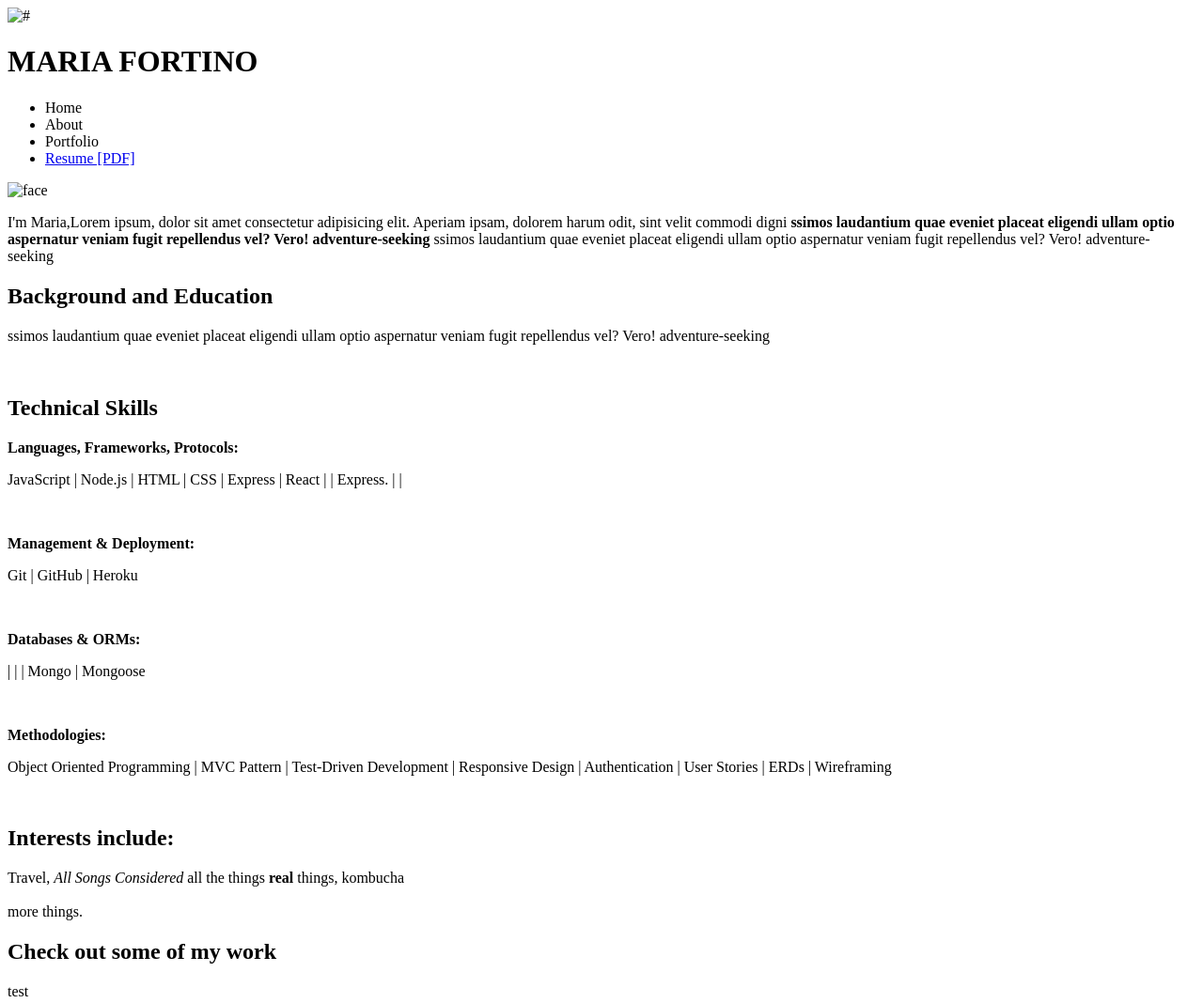
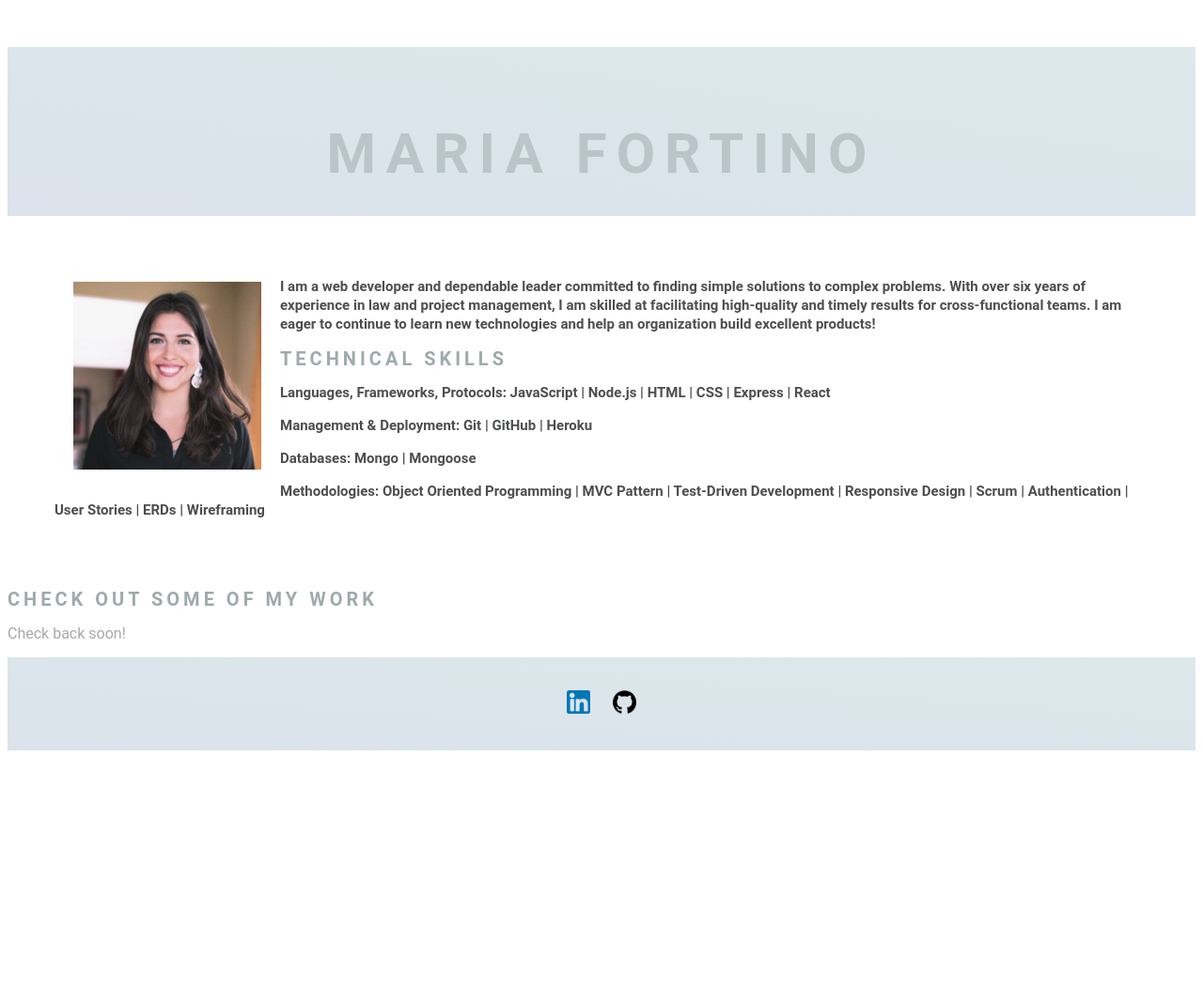
Before and after one commit to mdfortino/portfolio, a plain HTML site: page index.html in a window 1280 px wide. Shown: the top 1068 px of the page at 94% size. After the commit the page ends 829 px from the top, so only its background shows below. Drawn offline with Linux system fonts and the light colour scheme.

Commit message:
change layout

```diff
--- a/index.html
+++ b/index.html
@@ -1,128 +1,50 @@
 <!DOCTYPE html>
 <html lang="en">
+
 <head>
    <title>Maria Fortino</title>
    <link href="https://fonts.googleapis.com/css?family=Oswald|Fjalla+One|Pathway+Gothic+One" rel='stylesheet' type='text/css'>
-	<link href="css/main.css" rel="stylesheet">
-	<link rel='shortcut icon' href='img/favicon3.ico' type='image/x-icon'/>
+   <link href="style.css" rel="stylesheet">
+   <link rel='shortcut icon' href='img/favicon3.ico' type='image/x-icon' />
    <meta property="og:image" content="#" />
 </head>
 
 <body>
    <div class="banner">
-		<img src="#" alt="#">
+      <img src="#" alt="">
       <h1> MARIA FORTINO</h1>
    </div>
 
-	<nav>
-		<ul class="nav">
-			<li><a id = "home"> Home </a></li>
-			<li><a id = "about">About</a></li>
-			<li><a id = "work">Portfolio</a></li>
-			<li><a href="#">Resume [PDF]</a></li>
-		</ul>
-	</nav>
+   <!-- <p> +1 (202) 680 9549
+         <a href="mailto:mdfortino@gmail.com" target="_top">mdfortino@gmail.com</a>    </p> -->
 
-	<!-- HOME -->
-
-	<div class = "subpage" id="homepage">
-		<div id="intro">
-
-<!-- personal image/bio -->
-			<div id="face">
-				<a class="home"><img align="left" class="image_on" src="#f" alt="face" /><img class="image_off" src="i#" alt="" /></a>
+   <div id="brand">
+      <img class=img src="/logos/images/profilepic.jpeg" align = "left"/> <p> I am a web developer and dependable leader committed to finding simple solutions to complex problems. With
+         over six years of experience in law and project management, I am skilled at facilitating high-quality and
+         timely results for cross-functional teams. I am eager to continue to learn new technologies and help an
+         organization build excellent products! </p>
+      <h2>Technical Skills</h2>
+      <p>Languages, Frameworks, Protocols: JavaScript | Node.js | HTML | CSS | Express | React </p>
+      <p>Management & Deployment: Git | GitHub | Heroku </p>
+      <p>Databases: Mongo | Mongoose</p>
+      <p>Methodologies: Object Oriented Programming | MVC Pattern | Test-Driven Development | Responsive Design | Scrum |
+         Authentication | User Stories | ERDs | Wireframing</p>
    </div>
 
-			<p class = "brand"> I'm Maria,Lorem ipsum, dolor sit amet consectetur adipisicing elit. Aperiam ipsam, dolorem harum odit, sint velit commodi digni <strong>ssimos laudantium quae eveniet placeat eligendi ullam optio aspernatur veniam fugit repellendus vel? Vero! adventure-seeking</strong> ssimos laudantium quae eveniet placeat eligendi ullam optio aspernatur veniam fugit repellendus vel? Vero! adventure-seeking</p>
-		</div>
-	</div>
-
-	<!-- About Me -->
-	<div class="subpage" id ="aboutMe">
-		<h2>Background and Education</h2>
-		<div class="aboutDiv">
-			<div>
-				<p>ssimos laudantium quae eveniet placeat eligendi ullam optio aspernatur veniam fugit repellendus vel? Vero! adventure-seeking</p>
-			</div>
-		</div>
-		<br>
-		<h2>Technical Skills</h2>
-		<p><strong>Languages, Frameworks, Protocols:</strong></p>
-		<p class = "smaller"> JavaScript | Node.js | HTML | CSS | Express | React |  | Express. |  |  </p><br>
-		<p><strong>Management & Deployment:</strong></p>
-		<p> Git | GitHub | Heroku </p><br>
-		<p><strong>Databases & ORMs:</strong></p>
-		<p>  |  |  | Mongo | Mongoose</p><br>
-		<p><strong>Methodologies:</strong></p>
-		<p> Object Oriented Programming | MVC Pattern | Test-Driven Development | Responsive Design |
-			Authentication | User Stories | ERDs | Wireframing</p>
-
-			<br>
-
-			<h2>Interests include:</h2>
-			<p>Travel,  <i>All Songs Considered</i> all the things <strong> real </strong> things, kombucha
-				<br><br>
-				more things. </p>
-			</div>
    <!-- My Work -->
 
-			<div class="subpage" id = "mywork">
+   <div class="subpage" id="mywork">
       <h2>Check out some of my work</h2>
-				<div>
-               test
-					</div>
-
-
-			<!-- Contact Information -->
-
-				<div id="contact">
-					<p> +1 (202) 680 9549 <BR>
-						<a href="mailto:mdfortino@gmail.com" target="_top">mdfortino@gmail.com</a><BR>
-						</div>
+      <p> Check back soon!</p>
    </div>
 
    <footer>
-                  <a href="https://www.linkedin.com/in/mfortino/">LinkedIn</a> |
-                  <a href="https://github.com/mdfortino">Github</a> |
-                  <a href="https://github.com/mdfortino"></a>
+      <a id="linkedin" href="https://www.linkedin.com/in/mfortino/"> <img src="logos/linkedin.png" alt="LinkedIn logo"></a>
+      <a id="github" href="https://github.com/mdfortino"> <img src="logos/github-logo.png" alt="GitHub logo"> </a>
+      <br>
+
    </footer>
 
 </body>
+
 </html>
-<!-- <!DOCTYPE html>
-<html lang="en">
-   <head>
-      <meta charset="UTF-8">
-      <meta name="viewport" content="width=device-width, initial-scale=1.0">
-      <meta http-equiv="X-UA-Compatible" content="ie=edge">
-      <link rel="stylesheet" type="text/css" href="style.css">
-      <title>Maria Fortino</title>
-   </head>
-   <header>
-      <body>
-      <h1>
-         Maria Fortino
-         <a href ="#">Maria Fortino</a>  -->
-      <!-- </h1>
-      <p>web developer</p>
-   </header>
-   <footer> -->
-      <!-- <div class="linkedin"></div> -->
-      <!-- <div class="github"></div> -->
-      <!-- mdfortino@gmail.com
-      <a href="https://www.linkedin.com/in/mfortino/">LinkedIn</a> |
-      <a href="https://github.com/mdfortino">Github</a>
-   </footer>
-   <ul>
-      <div>
-              <div class = "container">
-             <div class="github">
-             <a href="https://github.com/mdfortino"></a>
-            </div>
-             <div class="resume"></div>
-             <div class="linkedin"><a href="https://www.linkedin.com/in/mfortino/"></a></div>
-             </div>
-      </ul>
-   </footer>
-   </body>
-</html> -->
--- a/style.css
+++ b/style.css
@@ -7,84 +7,95 @@ strong{
 	display:none
 }
 
-body {
-	background-image: url("../img/new_year_background.png");
-	font-family: 'oswald', sans-serif;
-	width:100%;
-}
-
 .banner {
-	background-color: transparent;
-	color: #b9c5c8;
-	text-align: center;
-	padding: 30px 20px 50px 20px;
+    background-image: linear-gradient(to right top, #dce2eb, #dbe4eb, #dbe5eb, #dbe7eb, #dce8ea);
+	color: #4C4E4F;
+    text-align: center;
+    font-weight: bold;
+	padding: 20px 10px 10px 10px;
 	position: relative;
-	height: 200px;
+    height: 150px;
+    margin-top: 50px;
 	overflow: hidden;
 }
+#contact p{
+    font-family: 'Oswald'sans-serif;
+    color: darkgrey;
+	font-size: 15px;
+	letter-spacing: 1px;
+	font-weight:bold;
+	line-height: 45px;
+}
+/* #intro{
+	font-family: 'Roboto', sans-serif;
+	font-size: 10px;
+	line-height:10px;
+	text-align: justify;
+    color: #4C4E4F; */
+    /* display: flex;  */
+    /* flex-direction: column;
+    align-items: flex-start;  */
+/*
+} */
 
-.banner img {
-	position: absolute;
-	left: 0;
-	top: 0;
-	width: 100%;
-	height: 100%;
-	opacity: 0.4;
-	display: block;
-	object-fit: cover;
+#brand{
+    font-family: 'Roboto', sans-serif;
+    color: #4C4E4F;
+	font-weight: bold;
+	line-height: 20px;
+    font-size: 15px;
+    padding: 30px;
+    /* display: flex;  */
+    /* flex-direction: column;
+    align-items: flex-end; */
+    margin: 20px;
 }
-
-p {
-	font-family: 'pathway gothic one', sans-serif;
-	font-size: 30px;
-	line-height:36px;
-	text-align: justify;
-	color: #4C4E4F;
-
-}
-
-.brand{
-	font-weight: bold;
-	line-height: 50px;
-	font-size: 35px;
-	text-align:center;
-	letter-spacing:1px;
+#brand img{
+    padding: 20px;
 }
 
 
-h1, h2, h3 {
-	font-family: 'oswald', sans-serif;
+h1, li{
+    font-family: 'Roboto', sans-serif;
 }
 
 h1 {
-	position: relative;
+    position: relative;
 	font-weight: bold;
-	font-size: 120px;
-	letter-spacing: 20px;
+	font-size: 60px;
+	letter-spacing: 10px;
 	color: #b9c5c8;
 }
 
 
 h2 {
-	font-family: 'oswald', sans-serif;
+	font-family: 'Roboto', sans-serif;
 	color: darkgrey;
-	font-size: 40px;
+	font-size: 20px;
 	text-transform:uppercase;
 	letter-spacing:4px;
-	text-align:center;
+	/* text-align:center; */
 	color: #889696;
 	opacity:.8;
-	line-height: 70px;
+	line-height: 20px;
 
 }
 
+.subpage {
+    font-family: 'Roboto', sans-serif;
+	color: darkgrey;
+	margin-top: 30px;
+}
 
-#mywork h3 {
+/* #mywork h2 {
+    font-family: 'Roboto', sans-serif;
+	color: darkgrey;
+	font-size: 20px;
 	color:#b9c5c8;
 	line-height: 55px;
 	font-size: 35px;
 	letter-spacing: 2px;
-}
+} */
 
 
 button {
@@ -98,15 +109,6 @@ button {
 .scroll {
 	padding-top: 53px;
 }
-
-.stuck{
-	position:fixed;
-	z-index:1000;
-	top:0;
-	width: 100%;
-	background-image: url("../img/new_year_background.png");
-}
-
 
 ul {
 	text-align: center;
@@ -125,8 +127,6 @@ width: 8em;}
 	color: #889696;
 	cursor: pointer;
 }
-
-
 
 /* link stuff */
 
@@ -147,88 +147,40 @@ a:active {
 	color: #b9c5c8;
 }
 
-#intro {
-	display:flex;
-	flex-direction: row;
-	align-items:center;
-}
+img {
+margin-top: 0px;
+height: 200px;
 
-#face {
-padding-right: 20px;
 }
 
 
-#face img {
-	height: 220px;
-}
-
-.image_on {
+/* .image_on {
   position:absolute;
   transition: opacity .4s ease-in-out;
-}
+} */
 
-.image_on:hover {
+/* .image_on:hover {
   opacity:0;
-}
-
-
-.contact {
-	display: flex;
-	flex-direction: row;
-	align-items:center;
-	justify-content: center;
-	margin: 50px 0px;
-}
-
-#contactinfo {
-	padding-left:15px;
-}
-
-#contactinfo p {
-	font-size: 35px;
-	letter-spacing: 1px;
-	font-weight:bold;
-	line-height: 45px;
-}
+} */
 
 
 
-#mywork img {
-	height: 350px;
-}
-
-
-
-
-.descriptions {
-	margin-left: 20px;
-}
-
-.subpage {
-	width: 80%;
-	margin: 0 auto;
-	margin-top: 30px;
-}
-
-
-#homepage {
-	margin: 60px auto;
-}
 
 
 /* footer  */
 
 footer {
 	width: 100%;
-	background-color: rgba(185, 197, 200, 0.4);
-	margin: 0 0 20px 0;
+    background-image: linear-gradient(to right top, #dce2eb, #dbe4eb, #dbe5eb, #dbe7eb, #dce8ea);
+    color: #4C4E4F;
+	margin: 0 0 30px 0;
 	text-align: center;
-	padding: 15px 0;
+	padding: 25px 0;
 }
 
 
-
 footer p {
+    font-family: 'Roboto', sans-serif;
 	font-size: 18px;
 	text-align: center;
 	letter-spacing: 1.5px;
@@ -236,14 +188,12 @@ footer p {
 
 footer img {
 	padding: 10px;
-	height: 35px;
-	transition:  0.3s ease-in-out;
+	height: 25px;
 
 }
 
 footer img:hover {
 	opacity: .5;
-
 }
 
 @media screen and (max-width: 480px){
@@ -280,67 +230,7 @@ footer img:hover {
 }
 
 
-
-/* h1{
-    color: #585858;
-    text-decoration: none;
-    border-width: 0 0 1px 0;
-    border-color: #c0c0c0;
-    text-align: center;
-    font: inherit;
-    font-family: 'Muli', sans-serif;;
-    font-size: 30px;
-    vertical-align: baseline;
-} */
-/* .Site {
-    display: flex;
-    min-height: 100vh;
-    flex-direction: column;
-  }
-.Site-content {
-    display: flex;
-    flex: 1;
-  }
-  .Site-footer {
-    flex: none;
-
-} */
-/* a{
-   color: inherit;
-   text-decoration:none;
-}
-body{
-    align-content: center;
-    background:silver;
-    margin-bottom: 20%;
-    margin-top: 20%;
-    text-align: center;
-    font-family: 'Poppins', sans-serif;
-    font-size: 20px;
-    color: #585858;
-} */
-
-/* .container{
- align-content: center;
-  align-items: center;
-  color: white;
-  display:grid;
-  grid-gap: 3px;
-  grid-template-columns: repeat(3,1fr);
-  left: 50%;
-  line-height: 100px;
-  margin: 20px;
-  top: 50%;
-  grid-row: 10px;
-} */
-
-/* div {
-    display: flex;
-    justify-content: center;
-
-
-}
-.github{
+/* .github{
   background-image: url('logos/github-logo.png');
   background-size: cover;
   width: 20px;
@@ -350,23 +240,3 @@ body{
   margin: 10px;
 
 }
-
-.linkedin{
-    background-image: url('logos/linkedin.png');
-    background-size: cover;
-    width: 20px;
-    height: 20px;
-    margin: 10px;
-    padding: 20px;
-    position: inherit;
-}
-
-
-footer {
-    display: flex;
-    justify-content: center;
-    font-size: 12px;
-    font-family:'Oxygen', sans-serif;
-    text-decoration: none;
-    text-align: center;
-	} */
```
Also changed, not shown: logos/images/profilepic.jpeg (added), logos/portfolio photo.jpeg (deleted). Lines whose indentation alone changed are shown as unchanged.
